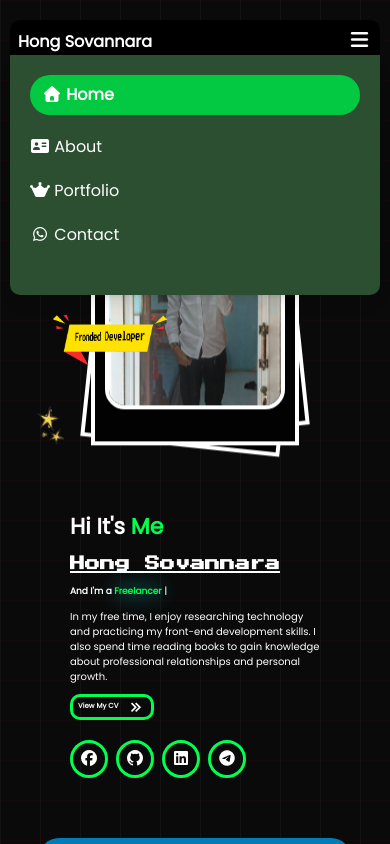
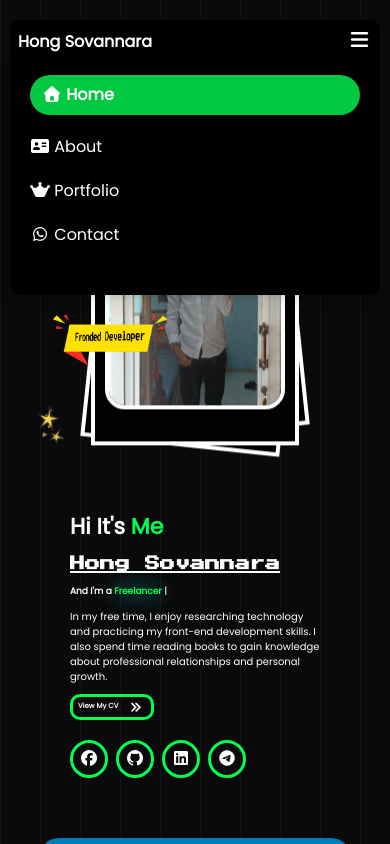
Before and after one commit to SovannaraHong/My-Pofolio, a React (Vite) app: page / in a window 390 px wide. Both pictures are taken after a click on the button 359 px from the left and 42 px from the top of the page. Shown: the top 844 px of the page. Built offline with nearby package versions, Linux system fonts and the light colour scheme.

Commit message:
update last

```diff
--- a/src/components/Navbar/Navbar.jsx
+++ b/src/components/Navbar/Navbar.jsx
@@ -70,7 +70,7 @@ const Navbar = () => {
             className={`transition-all duration-300 linear overflow-hidden ${
               ActiveMenu
                 ? "  hidden xl:flex lg:flex md:flex sm:flex items-center xl:gap-10 lg:gap-10 md:gap-10 sm:gap-5"
-                : " h-[240px] visible opacity-100  flex flex-col gap-5 absolute top-[35px] w-full  right-[0px] bg-[#2c4e31] p-5 rounded-br-[10px] rounded-bl-[10px] shadow-lg z-[999]"
+                : " h-[240px] visible opacity-100  flex flex-col gap-5 absolute top-[35px] w-full  right-[0px] bg-[#000000] p-5 rounded-br-[10px] rounded-bl-[10px] shadow-lg z-[999]"
             }`}
           >
             {navLink.map((list, ind) => (
```
